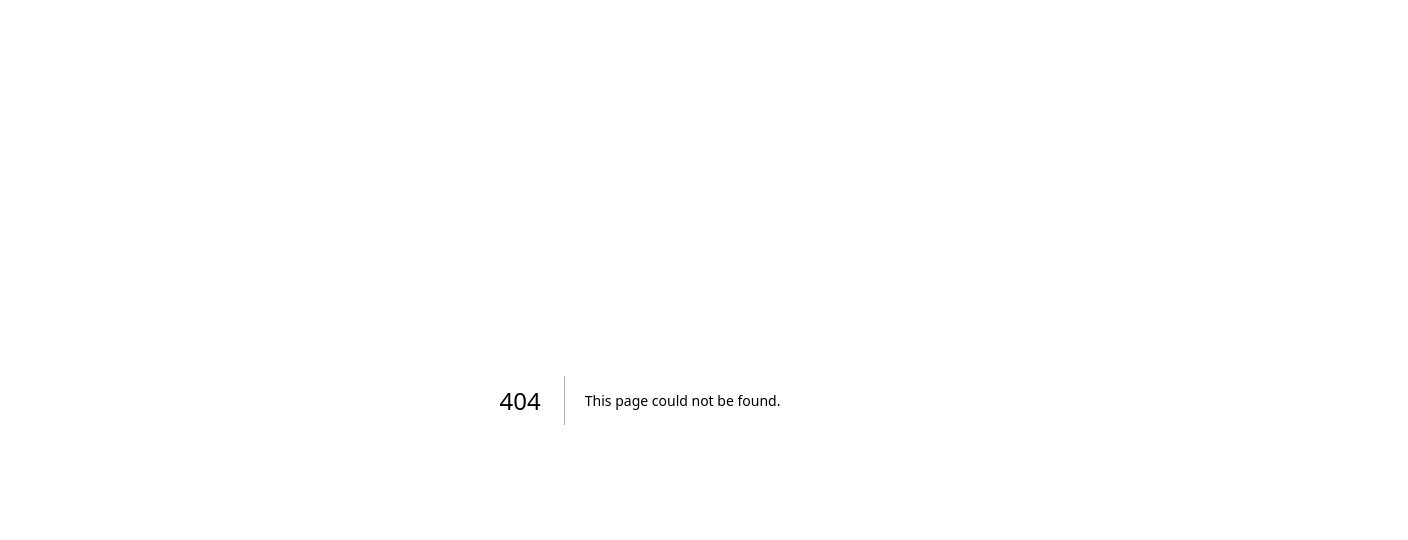
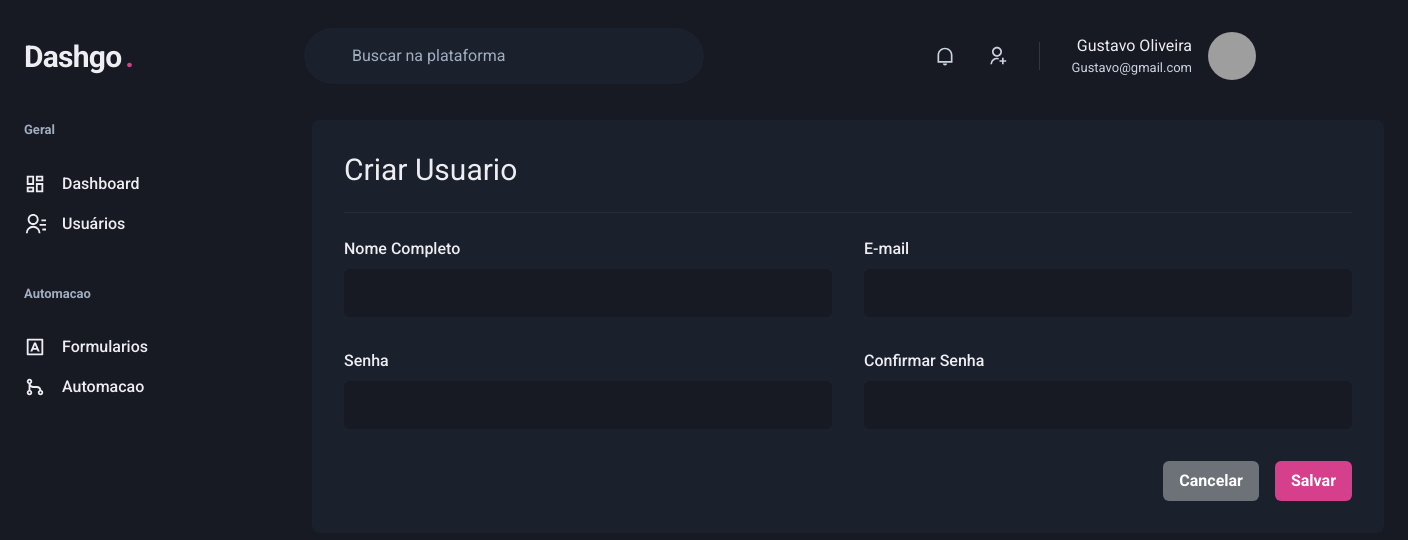
Before and after one commit to theguuholi/dashgo, a Next.js app: page /users/create in a window 1280 px wide. Before the commit this address had no page. Shown: the top 540 px of the page, 1408 px wide, since content can reach past the window. Built offline with nearby package versions, Linux system fonts and the light colour scheme; grey boxes are pictures that could not be loaded.

Commit message:
components

```diff
--- /dev/null
+++ b/src/components/Header/Logo.tsx
@@ -0,0 +1,3 @@
+export function Logo(){
+    return (Logo);
+}
--- /dev/null
+++ b/src/components/Header/NotificationNav.tsx
@@ -0,0 +1,3 @@
+export function NotificationNav(){
+    return (NotificationNav);
+}
--- /dev/null
+++ b/src/components/Header/Profile.tsx
@@ -0,0 +1,3 @@
+export function Profile(){
+    return (Profile);
+}
--- /dev/null
+++ b/src/components/Header/SearchBox.tsx
@@ -0,0 +1,3 @@
+export function SearchBox(){
+    return (SearchBox);
+}
--- /dev/null
+++ b/src/pages/users/create.tsx
@@ -0,0 +1,54 @@
+import { Input } from "@/components/Form/Input";
+import { Header } from "@/components/Header";
+import { Sidebar } from "@/components/Sidebar";
+import {
+  Box,
+  Button,
+  Divider,
+  Flex,
+  Heading,
+  HStack,
+  SimpleGrid,
+  VStack,
+} from "@chakra-ui/react";
+
+export default function CreateUser() {
+  return (
+    <Box>
+      <Header />
+      <Flex w="110%" my="6" maxWidth={1480} mx="auto" px="6">
+        <Sidebar />
+
+        <Box flex="1" borderRadius={8} bg="gray.800" p="8">
+          <Heading size="lg" fontWeight="normal">
+            Criar Usuario
+          </Heading>
+          <Divider my="6" borderColor="gray.700" />
+
+          <VStack spacing="8">
+            <SimpleGrid minChildWidth="240px" spacing="8" w="100%">
+              <Input name="name" label="Nome Completo" />
+              <Input name="email" label="E-mail" type="email" />
+            </SimpleGrid>
+
+            <SimpleGrid minChildWidth="240px" spacing="8" w="100%">
+              <Input name="password" label="Senha" type="password" />
+              <Input
+                name="password_confirmation"
+                label="Confirmar Senha"
+                type="password"
+              />
+            </SimpleGrid>
+          </VStack>
+
+          <Flex mt="8" justify="flex-end">
+            <HStack spacing="4">
+              <Button colorScheme="whiteAlpha">Cancelar</Button>
+              <Button colorScheme="pink">Salvar</Button>
+            </HStack>
+          </Flex>
+        </Box>
+      </Flex>
+    </Box>
+  );
+}
--- a/src/pages/users/index.tsx
+++ b/src/pages/users/index.tsx
@@ -1,4 +1,5 @@
 import { Header } from "@/components/Header";
+import { Pagination } from "@/components/Pagination";
 import { Sidebar } from "@/components/Sidebar";
 import {
   Box,
@@ -80,6 +81,8 @@
               </Tr>
             </Tbody>
           </Table>
+
+          <Pagination />
         </Box>
       </Flex>
     </Box>
```
Also changed, not shown: src/components/Pagination.tsx (added, +41 -0 lines).
